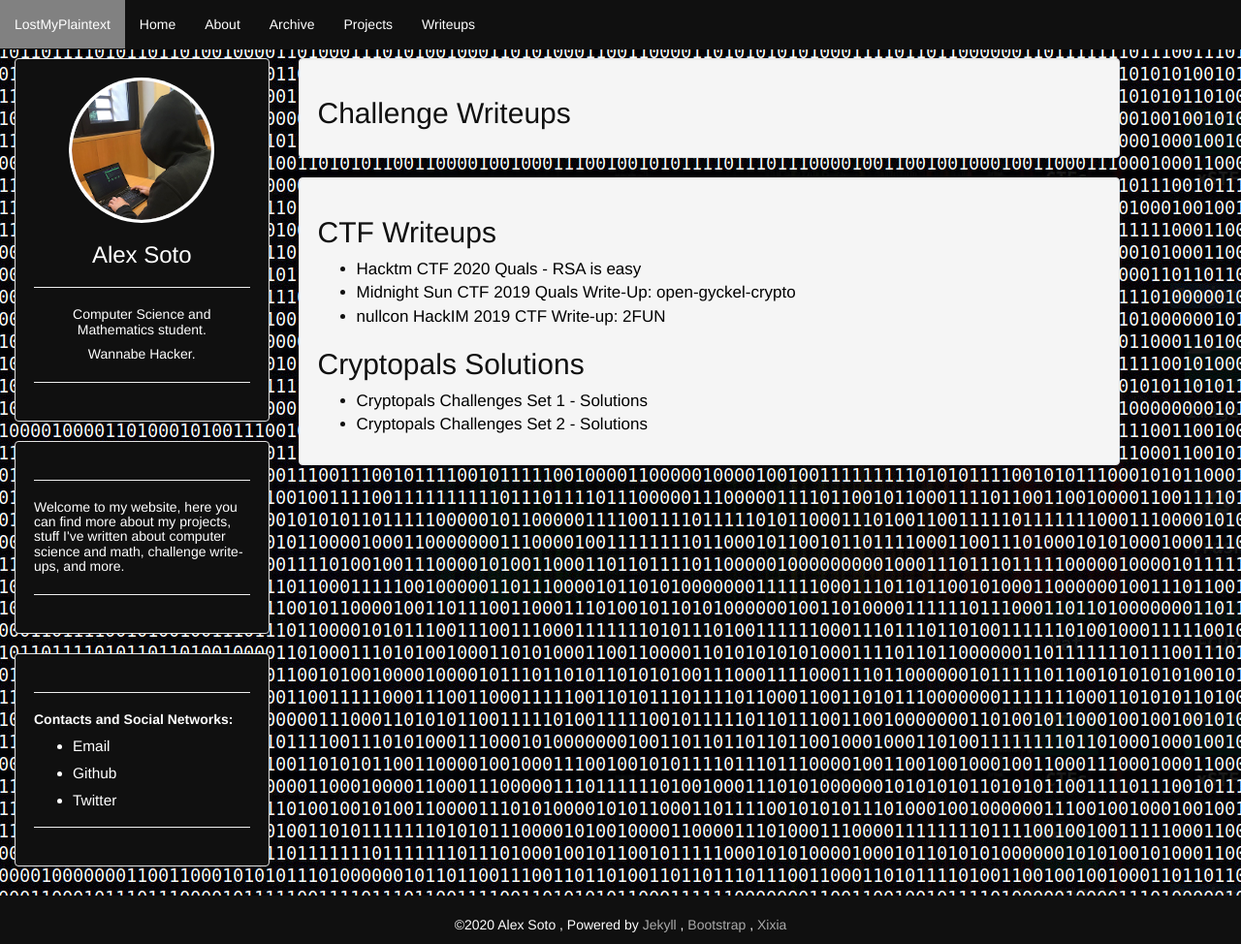
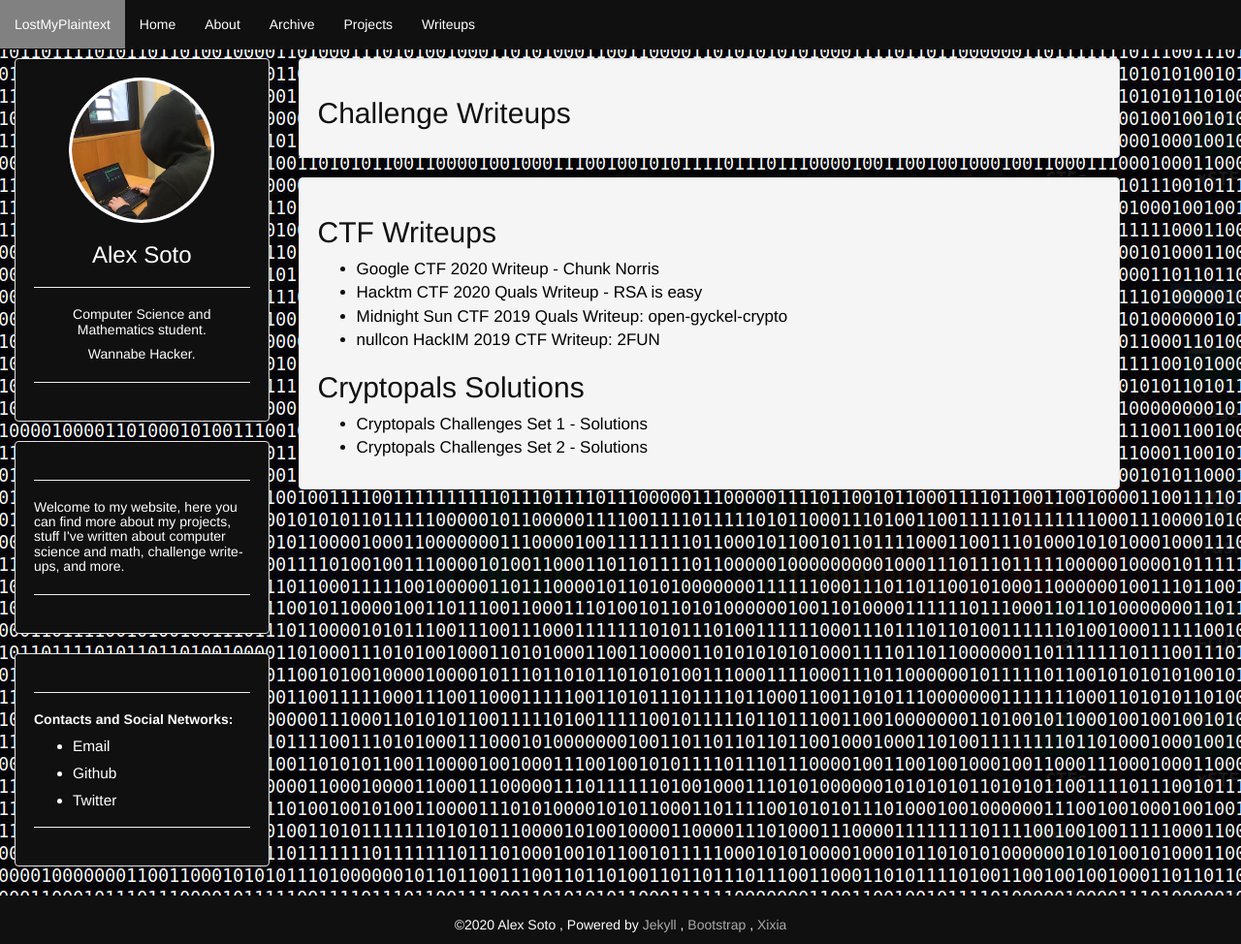
Before and after one commit to 0xA2/0xA2.github.io, a Jekyll site: the page built from writeups.html, in a window 1280 px wide and 974 px high. Shown: the whole window at 97% size. Built offline with Jekyll 4.4.1, drawn with Linux system fonts in a browser that asks for light colours.

Commit message:
Update writeups.html

```diff
--- a/writeups.html
+++ b/writeups.html
@@ -10,9 +10,10 @@ layout: default
 
 <h2>CTF Writeups</h2>
 <ul>
-    <li><a href="/writeups/2020/02/04/hacktmCTF_RSAisEasy.html">Hacktm CTF 2020 Quals - RSA is easy</a></li>
-    <li><a href="/writeups/2019/04/08/MidnightSunCTF2019.html">Midnight Sun CTF 2019 Quals Write-Up: open-gyckel-crypto</a></li>
-    <li><a href="/writeups/2019/03/09/nullcon-2019-CTF-Write-up-2FUN.html">nullcon HackIM 2019 CTF Write-up: 2FUN</a></li>
+    <li><a href="https://lostmyplaintext.com/writeups/writeups/2020/09/02/GoogleCTF2020ChunkNorris.html">Google CTF 2020 Writeup - Chunk Norris</a></li>
+    <li><a href="/writeups/2020/02/04/hacktmCTF_RSAisEasy.html">Hacktm CTF 2020 Quals Writeup - RSA is easy</a></li>
+    <li><a href="/writeups/2019/04/08/MidnightSunCTF2019.html">Midnight Sun CTF 2019 Quals Writeup: open-gyckel-crypto</a></li>
+    <li><a href="/writeups/2019/03/09/nullcon-2019-CTF-Write-up-2FUN.html">nullcon HackIM 2019 CTF Writeup: 2FUN</a></li>
 </ul>
 <h2>Cryptopals Solutions</h2>
 <ul>
```
